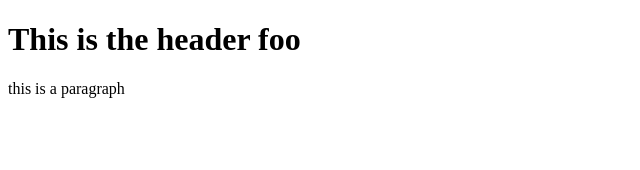
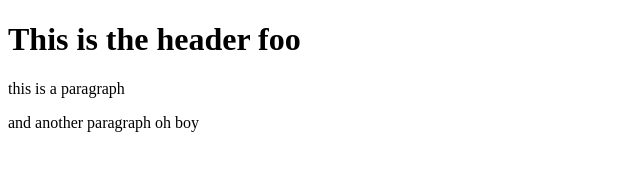
Before and after one commit to Daniel891260/git-test, a plain HTML site: page index.html in a window 1280 px wide. Shown: the whole page, without its empty margins (0-640 px from the left). Drawn offline with Linux system fonts and the light colour scheme.

Commit message:
Third commit

```diff
--- a/index.html
+++ b/index.html
@@ -3,5 +3,6 @@
     <body>
         <h1>This is the header foo</h1>
         <p> this is a paragraph</p>
+        <p> and another paragraph oh boy</p>
     </body>
 </html>
```
